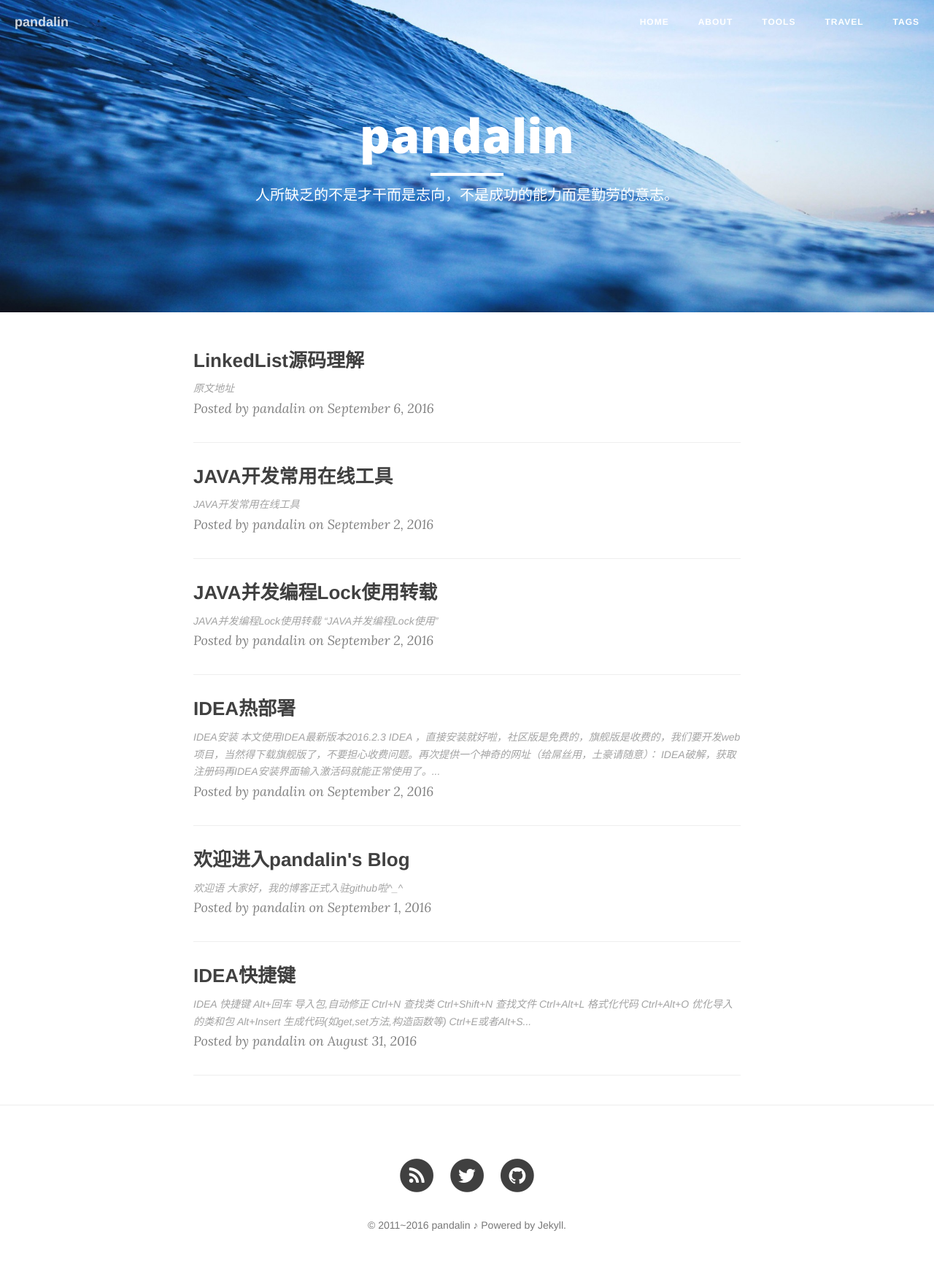
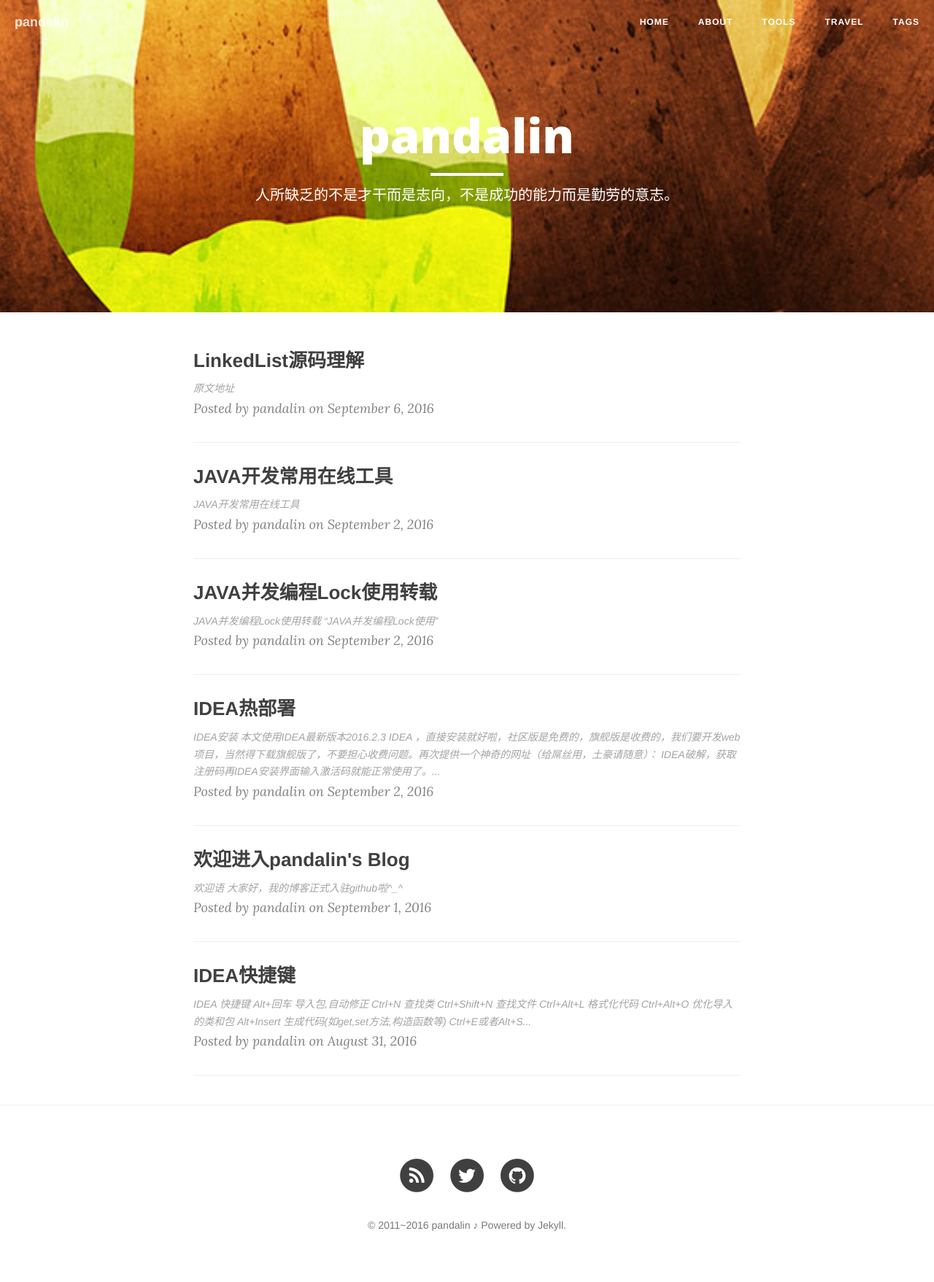
Before and after one commit to pandalin/pandalin.github.io, a Jekyll site: the page built from index.html, in a window 1280 px wide. Shown: the whole page at 73% size. Built offline with Jekyll 4.4.1, drawn with Linux system fonts in a browser that asks for light colours; nearby versions of some CDN libraries; the list of posts is cut into pages by our own code.

Commit message:
主页图片修改

```diff
--- a/_config.yml
+++ b/_config.yml
@@ -1,6 +1,6 @@
 # Site settings
 title: pandalin
-header-img: "img/autumn2.jpg"
+header-img: "img/autumn3.jpg"
 tagline: "pandalin"
 description: "人所缺乏的不是才干而是志向，不是成功的能力而是勤劳的意志。"
 baseurl: ""
```
Also changed, not shown: img/autumn3.jpg (added).
